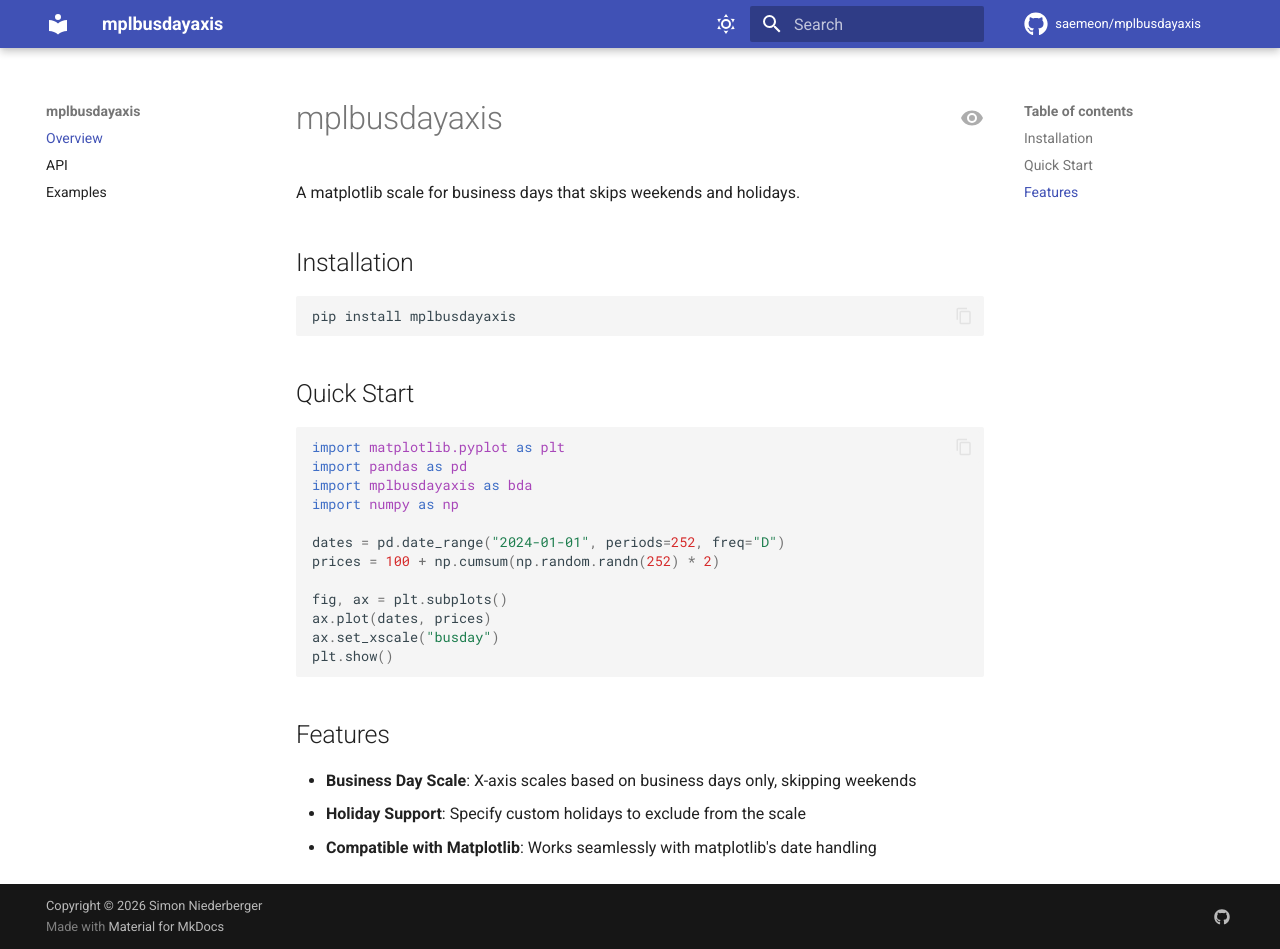
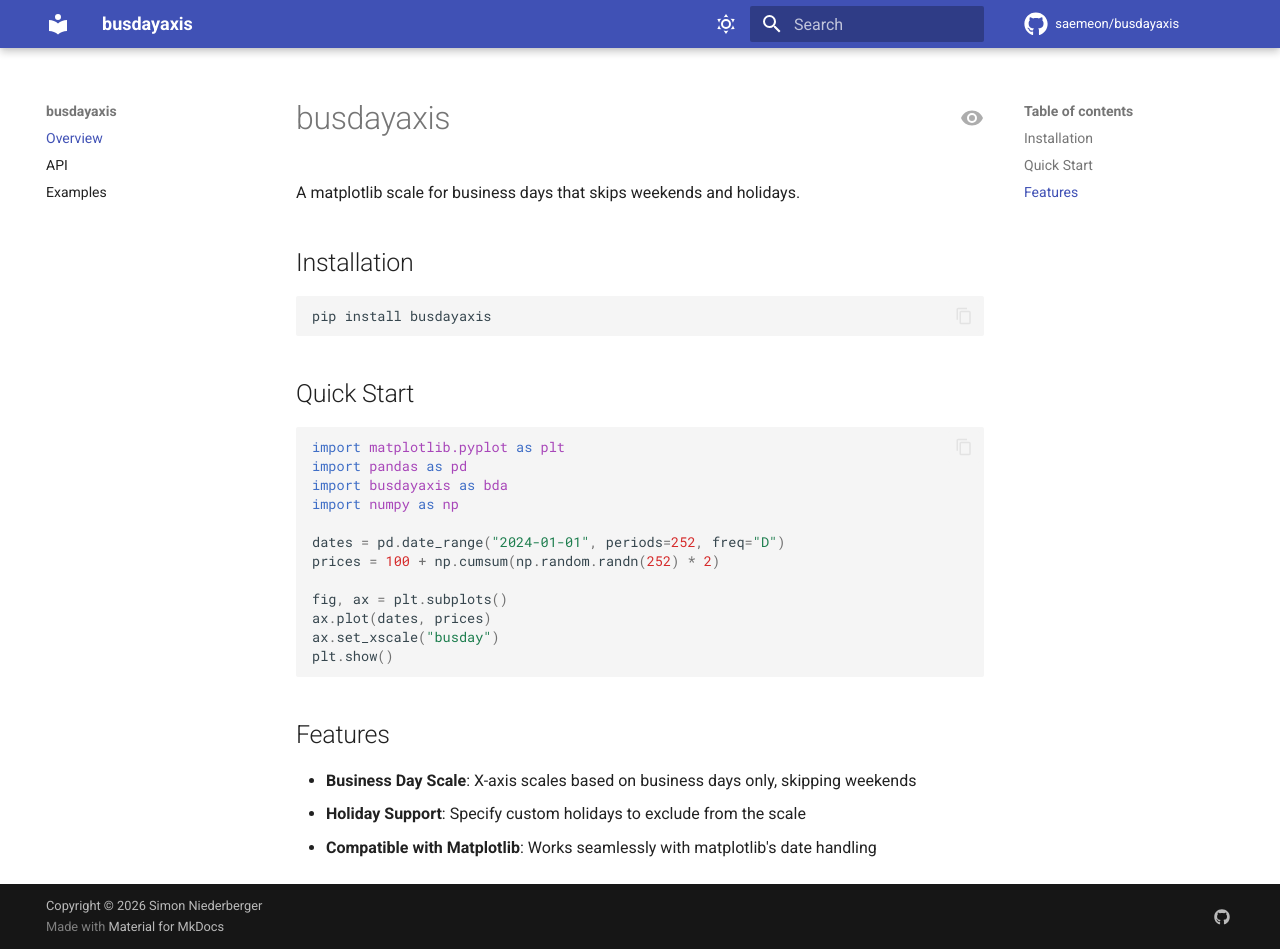
Before and after one commit to saemeon/busdayaxis, an MkDocs documentation site: the page built from docs/index.md, in a window 1280 px wide and 949 px high. Built offline with MkDocs 1.6.1 and Material for MkDocs 9.7.7, drawn with Linux system fonts in a browser that asks for light colours; comment, search, counter and statistics services are not loaded; the version menu is left out.

Commit message:
change name

````diff
--- a/docs/index.md
+++ b/docs/index.md
@@ -1,11 +1,11 @@
-# mplbusdayaxis
+# busdayaxis
 
 A matplotlib scale for business days that skips weekends and holidays.
 
 ## Installation
 
 ```bash
-pip install mplbusdayaxis
+pip install busdayaxis
 ```
 
 ## Quick Start
@@ -13,7 +13,7 @@ pip install mplbusdayaxis
 ```python
 import matplotlib.pyplot as plt
 import pandas as pd
-import mplbusdayaxis as bda
+import busdayaxis as bda
 import numpy as np
 
 dates = pd.date_range("2024-01-01", periods=252, freq="D")
--- a/mkdocs.yml
+++ b/mkdocs.yml
@@ -1,10 +1,10 @@
-site_name: mplbusdayaxis
+site_name: busdayaxis
 site_description: Matplotlib Business Day Axis Scale
 site_author: Simon Niederberger
-site_url: https://mplbusdayaxis.readthedocs.io
+site_url: https://busdayaxis.readthedocs.io
 
-repo_url: https://github.com/saemeon/mplbusdayaxis
-repo_name: saemeon/mplbusdayaxis
+repo_url: https://github.com/saemeon/busdayaxis
+repo_name: saemeon/busdayaxis
 
 copyright: "Copyright &copy; 2026 Simon Niederberger"
 
@@ -111,4 +111,4 @@ extra:
     default: latest
   social:
     - icon: fontawesome/brands/github
-      link: https://github.com/saemeon/mplbusdayaxis
+      link: https://github.com/saemeon/busdayaxis
--- a/pyproject.toml
+++ b/pyproject.toml
@@ -3,7 +3,7 @@ requires = ["setuptools>=61.0", "wheel"]
 build-backend = "setuptools.build_meta"
 
 [project]
-name = "mplbusdayaxis"
+name = "busdayaxis"
 version = "0.1.0"
 description = "Matplotlib business day axis scale"
 readme = "README.md"
@@ -19,8 +19,8 @@ dependencies = [
 ]
 
 [project.urls]
-Homepage = "https://saemeon.github.io/mplbusdayaxis/"
-Repository = "https://github.com/saemeon/mplbusdayaxis"
+Homepage = "https://saemeon.github.io/busdayaxis/"
+Repository = "https://github.com/saemeon/busdayaxis"
 
 [project.optional-dependencies]
 test = [
````
Also changed, not shown: CONTRIBUTING.md (+7 -7 lines), README.md (+7 -7 lines), docs/api.md (+1 -1 lines), .github/ISSUE_TEMPLATE/feature_request.md, 5 other files.
